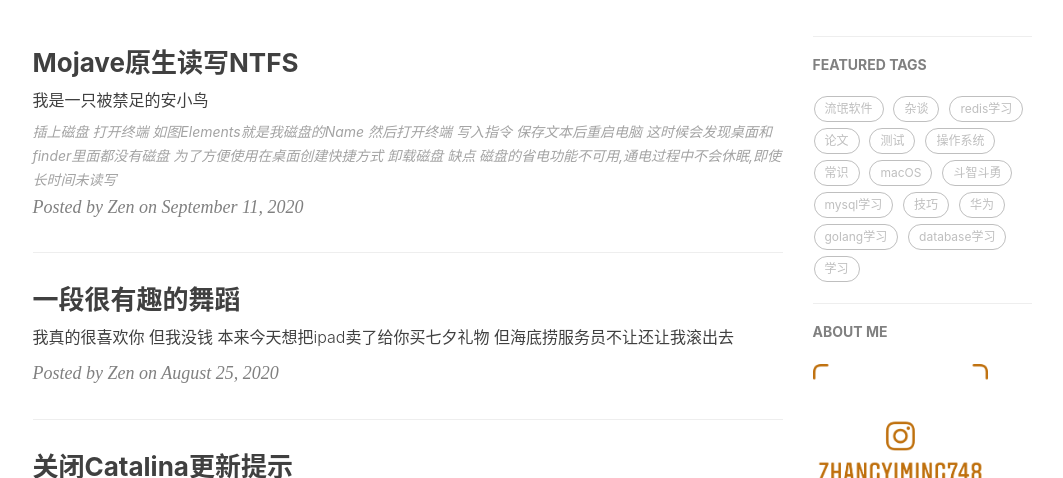
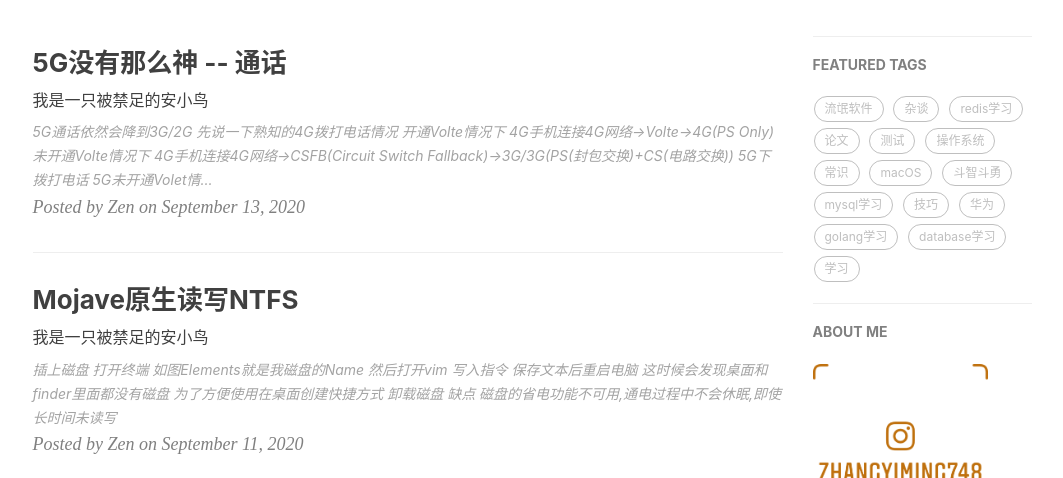
Before and after one commit to zhangyiming748/index, a Jekyll site: the page built from index.html, in a window 1280 px wide and 900 px high, cut to the strip 422-900 px from the top of the window. Shown: the whole strip, without its empty margins (135-1198 px from the left). Built offline with Jekyll 4.4.1, drawn with Linux system fonts in a browser that asks for light colours; nearby versions of some CDN libraries; the list of posts is cut into pages by our own code; comment, search, counter and statistics services are not loaded; some of the changed text lies outside the part shown.

Commit message:
转发IT之家

```diff
--- a/_posts/2020-09-11-IOntfs4macOS.md
+++ b/_posts/2020-09-11-IOntfs4macOS.md
@@ -15,7 +15,7 @@ tags:                               #标签
 + 打开终端
 ![wNM1Wn.png](https://s1.ax1x.com/2020/09/11/wNM1Wn.png "查看磁盘的 Name")
 <center>如图Elements就是我磁盘的Name</center>
-+ 然后打开终端
++ 然后打开vim
 ![wNQ2j0.png](https://s1.ax1x.com/2020/09/11/wNQ2j0.png "sudo vim /etc/fstab")
 + 写入指令
 ![wNleUg.png](https://s1.ax1x.com/2020/09/11/wNleUg.png "LABEL=Elements	none	ntfs	rw,auto,nobrowse")
--- /dev/null
+++ b/_posts/2020-09-13-5GCall.md
@@ -0,0 +1,37 @@
+---
+layout:     post                    # 使用的布局(不需要改)
+title:      5G没有那么神 -- 通话            # 标题
+subtitle:   我是一只被禁足的安小鸟 #副标题
+date:       2020-09-13 00:00:00 GMT+0800             # 时间
+author:     Zen                 # 作者
+header-img: img/photo/birdAngle.webp    #这篇文章标题背景图片
+catalog: False                     # 是否归档
+tags:                               #标签
+    - 常识
+---
+
+5G通话依然会降到3G/2G
+
+## 先说一下熟知的4G拨打电话情况
+
++ 开通Volte情况下
+4G手机连接4G网络->Volte->4G(PS Only)
++ 未开通Volte情况下
+4G手机连接4G网络->CSFB(Circuit Switch Fallback)->3G/3G(PS(封包交换)+CS(电路交换))
+
+## 5G下拨打电话
+
++ 5G未开通Volet情况下拨打电话
+5G(通话前)->降到4G->3G/2G(通话中)->H+(通话后)->4G(若存在)->5G(若存在)
++ 开通情况下拨打电话
+5GVolte打电话依然会先降到4GVolte再接入IMS
+
+甚至极端情况下手机如果直接入了唯一的独立组网的5G基站，无论是否开通Volte，都将无法拨打接听电话
+
+除非开通VoNR
+
+但是VoNR只有在全国绝大部分地区全覆盖之后才能部署(才有意义,不至于为了烧钱而烧钱)而这至少需要四次技术换代
+
+如果你有任何高见(技术层面而非道德层面)欢迎留言探讨
+
+因为我至今没看到有人能从技术层面告诉我5G对老百姓有什么用，这个用指的是现有技术（4G/Wi-Fi6）做不到而只有5G能做到的“用”
```
